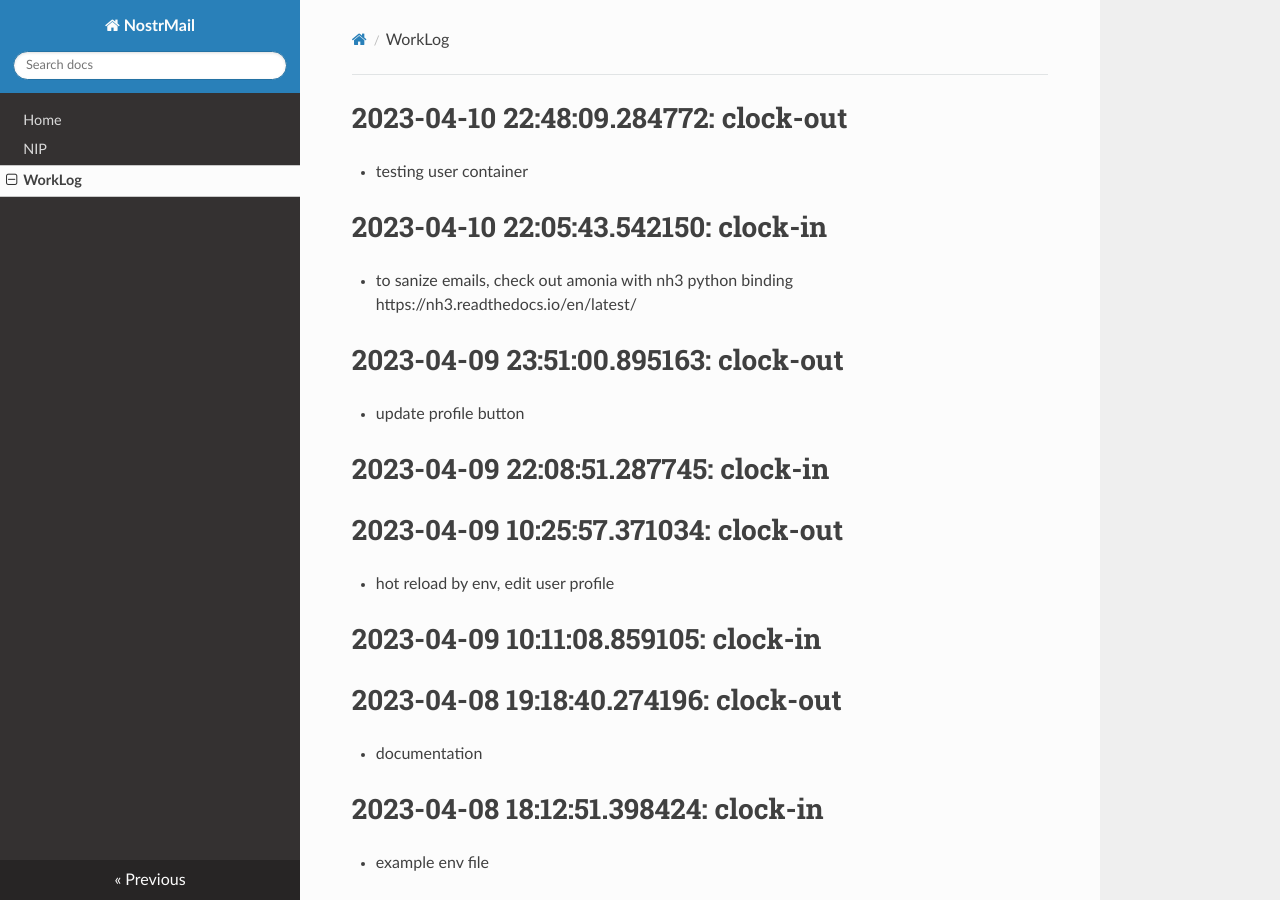
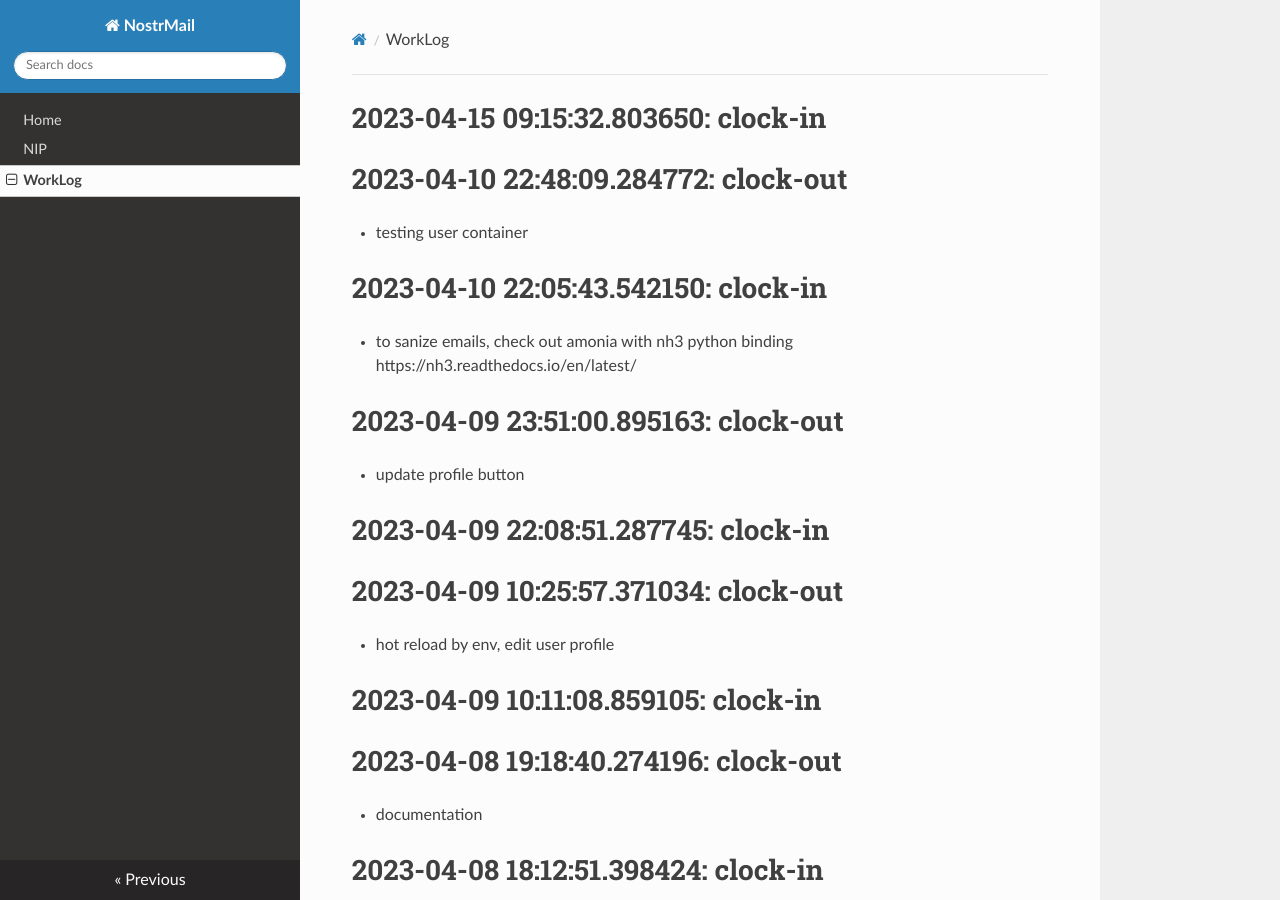
Before and after one commit to asherp/nostr-mail, an MkDocs documentation site: the page built from docs/WorkLog.md, in a window 1280 px wide and 900 px high. Built offline with MkDocs 1.6.1, drawn with Linux system fonts in a browser that asks for light colours; nearby versions of some CDN libraries.

Commit message:
clock-in

```diff
--- a/WorkLog.md
+++ b/WorkLog.md
@@ -1,3 +1,6 @@
+
+# 2023-04-15 09:15:32.803650: clock-in
+
 # 2023-04-10 22:48:09.284772: clock-out
 
 * testing user container
```
